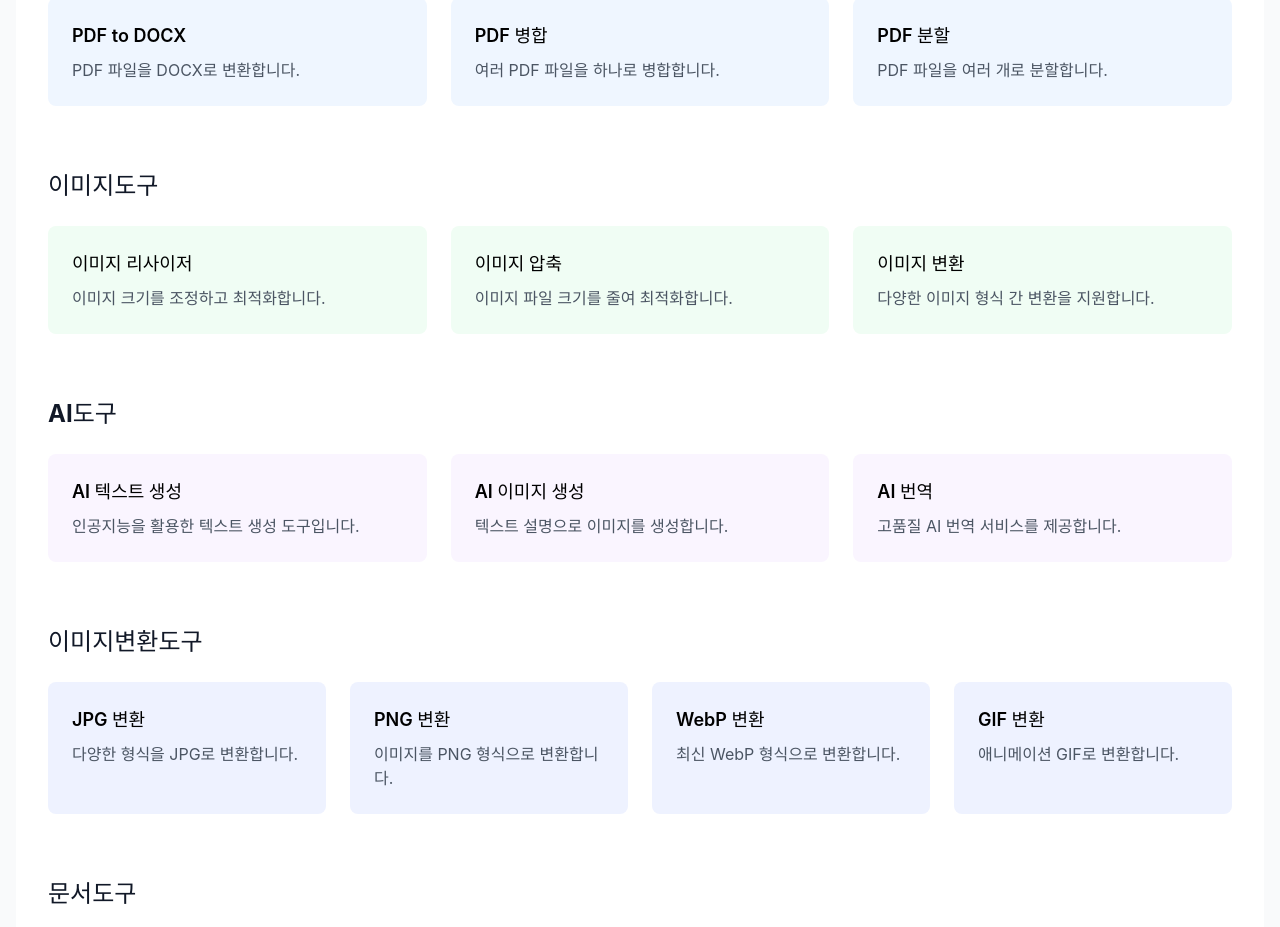
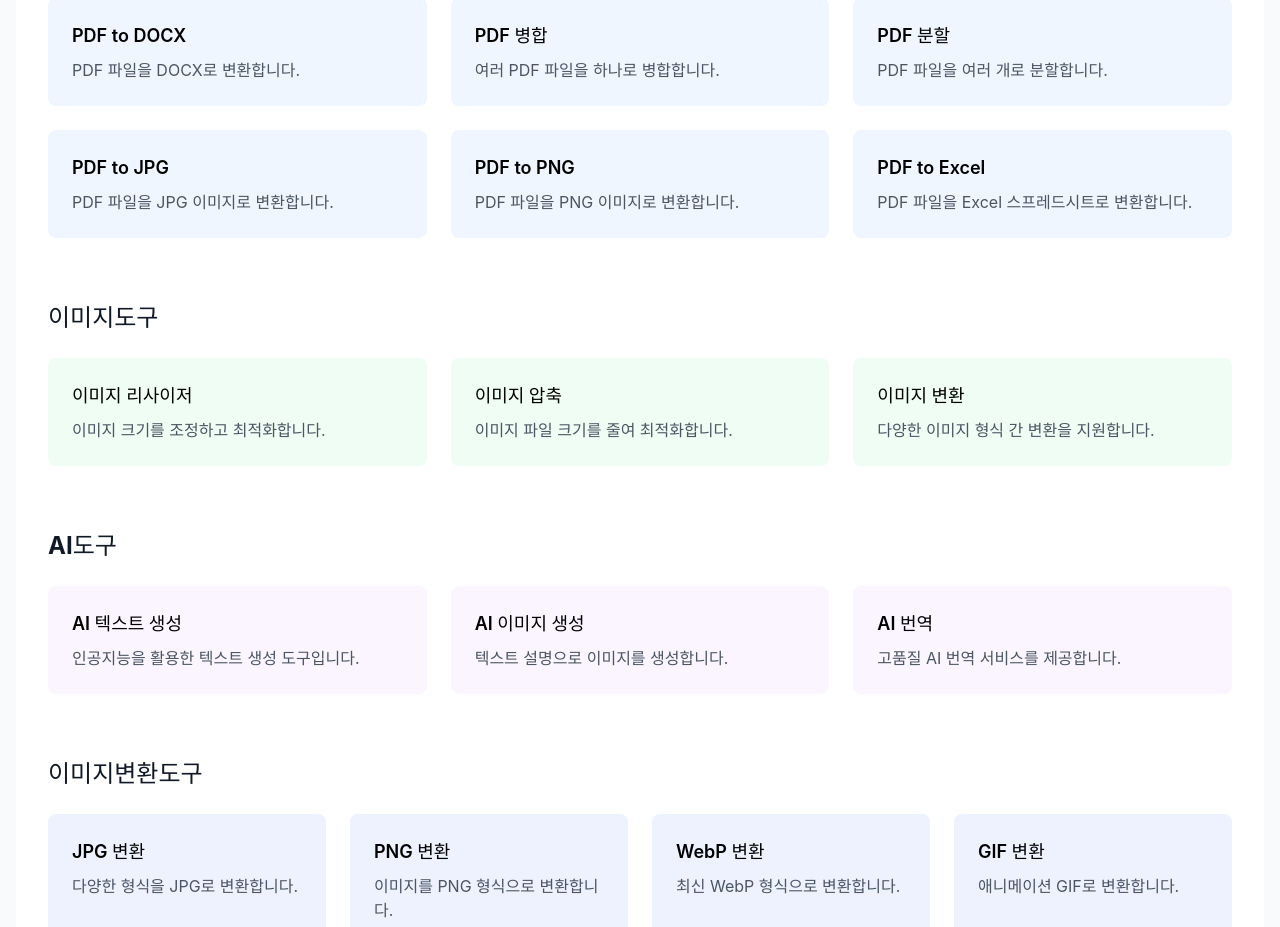
Before and after one commit to psj1389-ps/Popular-77, a React (Vite) app in the folder frontend/: page / in a window 1280 px wide. Shown: the part 1331-2258 px from the top of the page. Built offline with nearby package versions, Linux system fonts and the light colour scheme.

Commit message:
Feat: Add 3 more PDF conversion tool cards to PopularTools section

```diff
--- a/frontend/src/components/PopularTools.tsx
+++ b/frontend/src/components/PopularTools.tsx
@@ -117,6 +117,21 @@ const PopularTools: React.FC<PopularToolsProps> = ({ tools, refs, scrollToSectio
             <div className="bg-blue-50 p-6 rounded-lg hover:bg-blue-100 hover:shadow-lg transition-all duration-200 transform hover:scale-105">
               <h4 className="font-semibold text-lg mb-2">PDF 분할</h4>
               <p className="text-gray-600">PDF 파일을 여러 개로 분할합니다.</p>
+            </div>
+            <div
+              onClick={() => window.location.href = '/tools/pdf-jpg'}
+              className="bg-blue-50 p-6 rounded-lg hover:bg-blue-100 hover:shadow-lg transition-all duration-200 cursor-pointer transform hover:scale-105"
+            >
+              <h4 className="font-semibold text-lg mb-2">PDF to JPG</h4>
+              <p className="text-gray-600">PDF 파일을 JPG 이미지로 변환합니다.</p>
+            </div>
+            <div className="bg-blue-50 p-6 rounded-lg hover:bg-blue-100 hover:shadow-lg transition-all duration-200 transform hover:scale-105">
+              <h4 className="font-semibold text-lg mb-2">PDF to PNG</h4>
+              <p className="text-gray-600">PDF 파일을 PNG 이미지로 변환합니다.</p>
+            </div>
+            <div className="bg-blue-50 p-6 rounded-lg hover:bg-blue-100 hover:shadow-lg transition-all duration-200 transform hover:scale-105">
+              <h4 className="font-semibold text-lg mb-2">PDF to Excel</h4>
+              <p className="text-gray-600">PDF 파일을 Excel 스프레드시트로 변환합니다.</p>
             </div>
           </div>
         </div>
```
